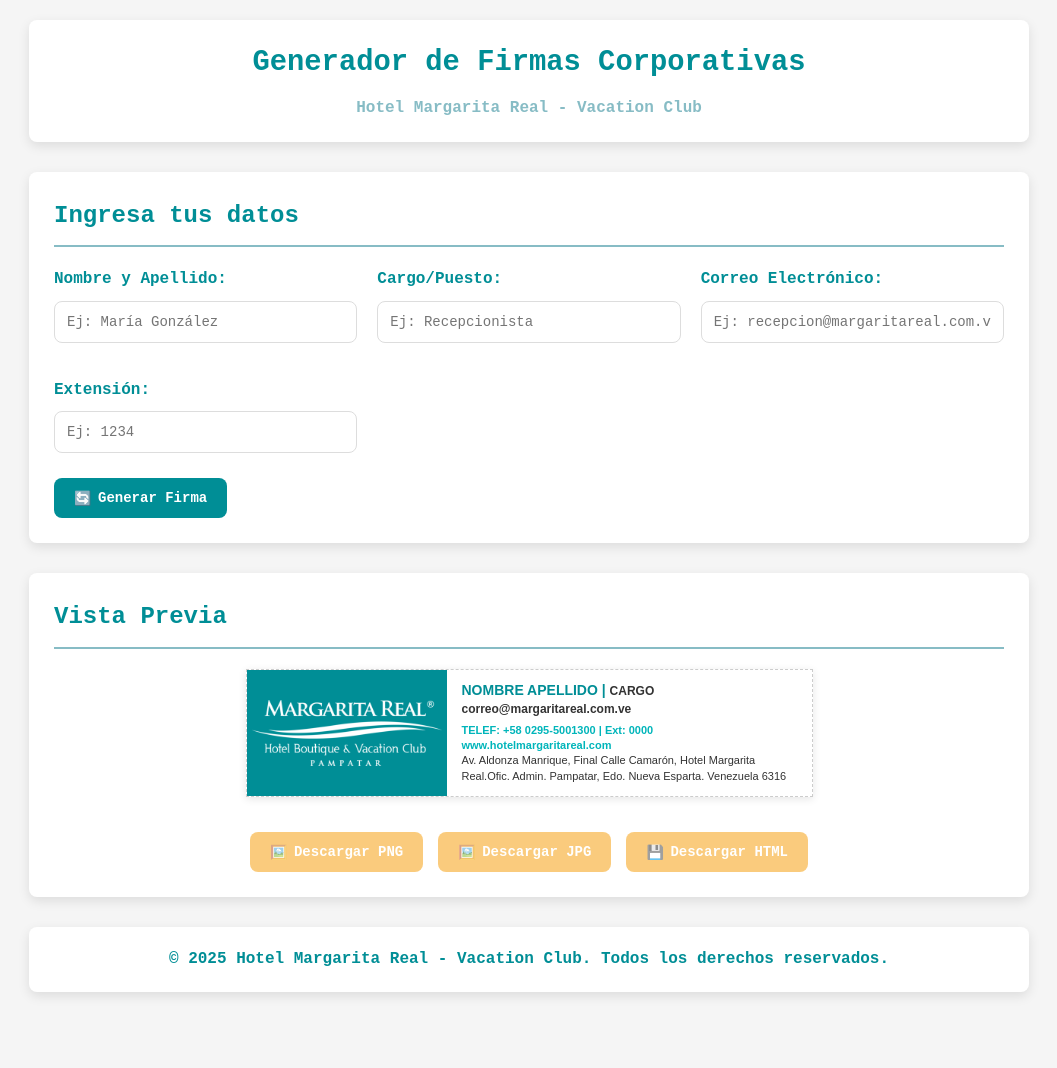
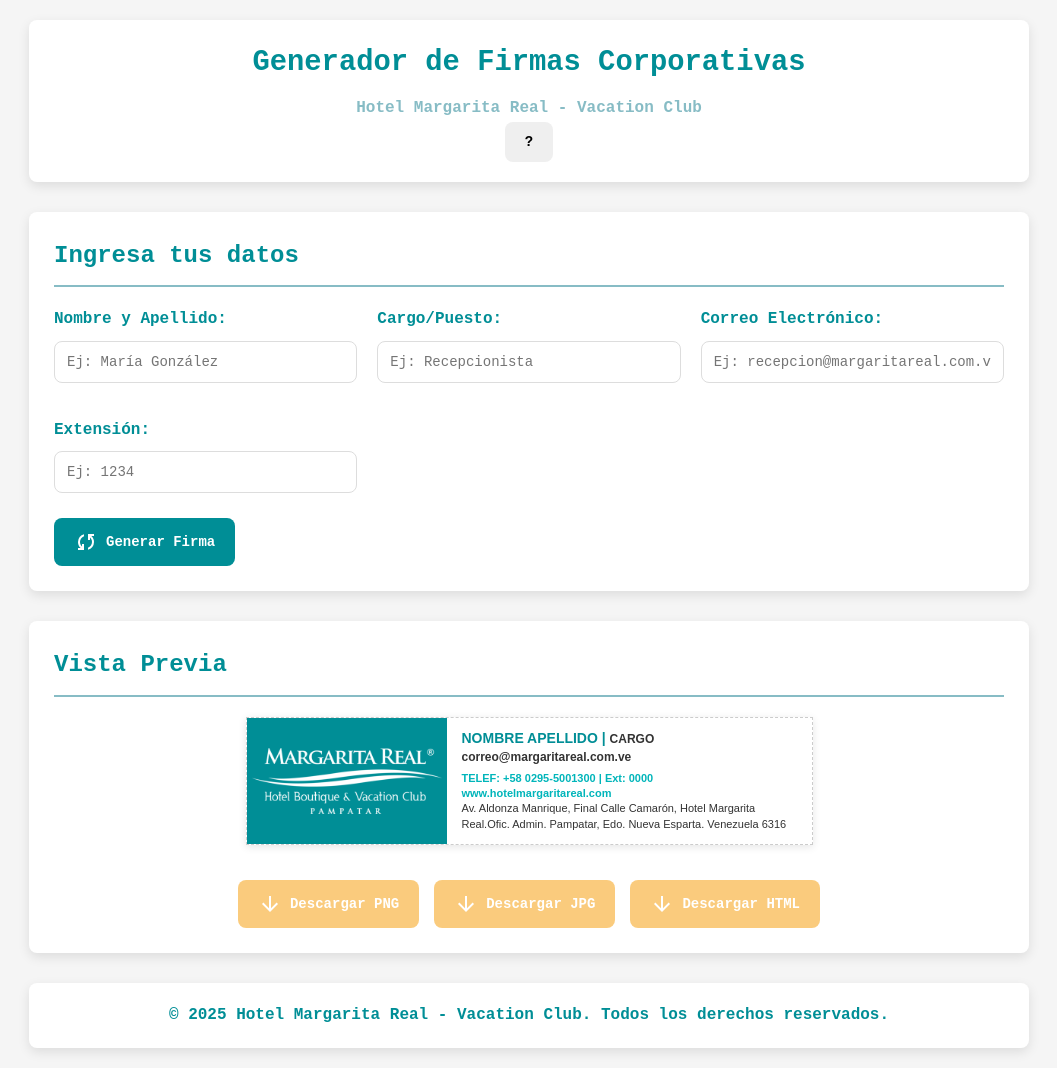
Before and after one commit to Jozexo/Firmas-HMR, a plain HTML site: page index.html in a window 1280 px wide. Shown: the whole page, without its empty margins (111-1168 px from the left). Before the commit the page ends 1012 px from the top, so only its background shows below. Drawn offline with Linux system fonts and the light colour scheme; a web font is replaced by a local one.

Commit message:
buttom icon arrow

```diff
--- a/index.html
+++ b/index.html
@@ -12,6 +12,7 @@
         <header>
             <h1>Generador de Firmas Corporativas</h1>
             <p>Hotel Margarita Real - Vacation Club</p>
+            <button id="btn-ayuda" class="btn-ayuda" title="Cómo configurar en Outlook">? </button>
         </header>
 
         <main>
@@ -37,7 +38,7 @@
                         </div>
                     </div>
                     <button type="submit" class="btn-generar">
-                        <span class="icon">🔄</span> Generar Firma
+                        <img src="img/icon/sync.svg" alt="Generar" class="icono-btn"> Generar Firma
                     </button>
                 </form>
             </section>
@@ -50,7 +51,7 @@
                             <img src="img/logo-main-white-r.png" alt="Logo Hotel Margarita Real" class="firma-logo">
                         </div>
                         <div class="firma-contenido">
-                            <div class="firma-nombre">Nombre Apellido | <span class="firma-cargo">Cargo</span></div>
+                            <div class="firma-nombre">Nombre Apellido <span class="barra-nombrecargo">|</span> <span class="firma-cargo">Cargo</span></div>
                             <div class="firma-email">correo@margaritareal.com.ve</div>
                             <div class="firma-telefono">TELEF: +58 0295-5001300 | Ext: 0000</div>
                             <div class="firma-web"><a href="https://www.hotelmargaritareal.com">www.hotelmargaritareal.com</a></div>
@@ -61,13 +62,13 @@
                 </div>
                 <div class="button-group">
                     <button id="btn-descargar-png" class="btn-descargar" disabled>
-                        <span class="icon">🖼️</span> Descargar PNG
+                        <img src="img/icon/arrow_downward_24dp.svg" alt="" class="icono"> Descargar PNG
                     </button>
                     <button id="btn-descargar-jpg" class="btn-descargar" disabled>
-                        <span class="icon">🖼️</span> Descargar JPG
+                        <img src="img/icon/arrow_downward_24dp.svg" alt="" class="icono"> Descargar JPG
                     </button>
                     <button id="btn-descargar-html" class="btn-descargar" disabled>
-                        <span class="icon">💾</span> Descargar HTML
+                        <img src="img/icon/arrow_downward_24dp.svg" alt="" class="icono"> Descargar HTML
                     </button>
                 </div>
             </section>
```
Also changed, not shown: img/icon/arrow_downward_24dp.svg (added), img/icon/sync.svg (added).
